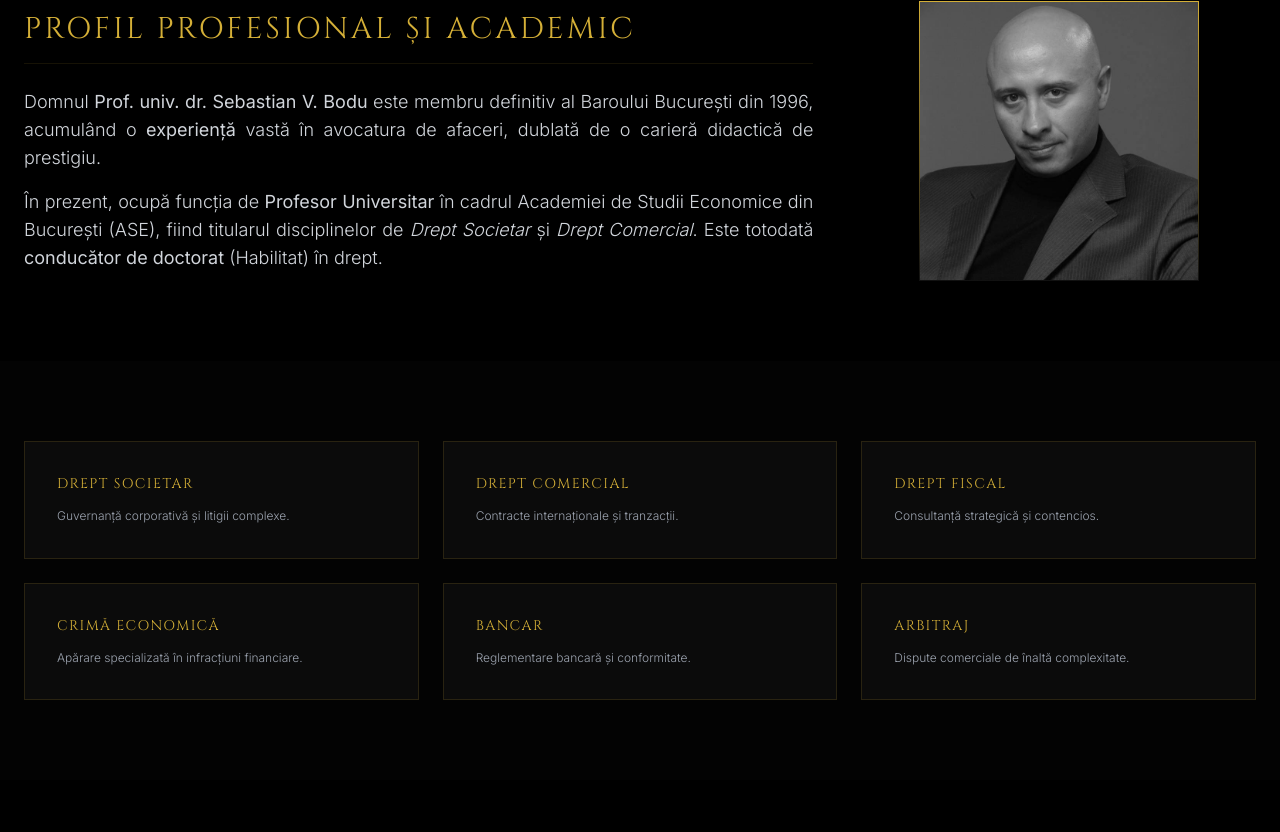
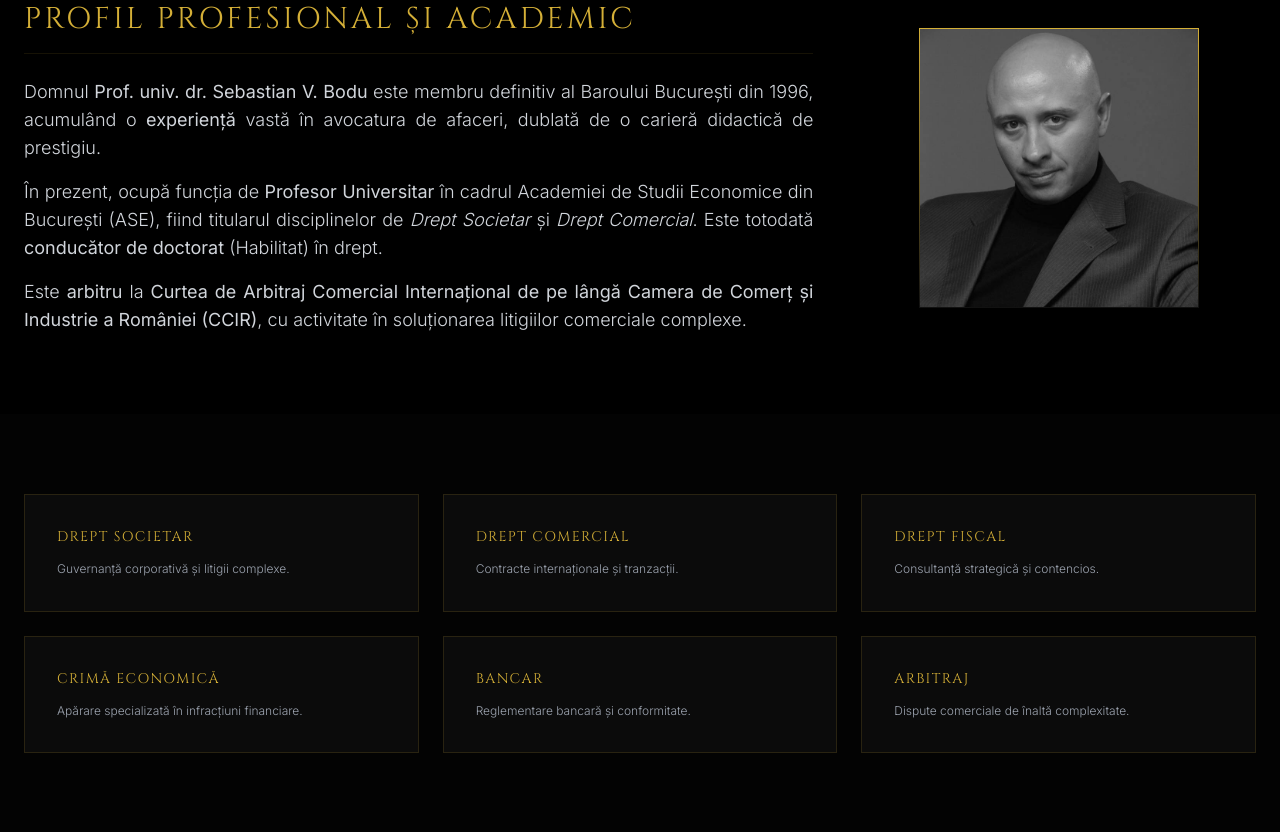
Before and after one commit to ciprianbodu/SITE-AVOCATI, a PHP site: page / in a window 1280 px wide. Shown: the part 880-1712 px from the top of the page. Run offline with PHP 8.4, Linux system fonts and the light colour scheme; some libraries are stand-ins or nearby versions.

Commit message:
Add arbitrator role at CCIR Court of International Commercial Arbitration to profile (RO + EN)

```diff
--- a/en.php
+++ b/en.php
@@ -194,6 +194,7 @@ if ($_SERVER["REQUEST_METHOD"] == "POST" && isset($_POST['trimite_contact'])) {
                 <div class="text-gray-300 leading-relaxed text-justify space-y-4 text-base md:text-lg font-light">
                     <p><strong>Prof. Dr. Sebastian V. Bodu</strong> has been a definitive member of the Bucharest Bar since 1996, amassing extensive <strong>experience</strong> in business law, coupled with a prestigious academic career.</p>
                     <p>He currently serves as a <strong>Full Professor</strong> at the Bucharest University of Economic Studies (ASE), leading courses in <em>Corporate</em> and <em>Commercial Law</em>. He is also a <strong>PhD Supervisor</strong> (Habilitated) in Law.</p>
+                    <p>He is an <strong>arbitrator</strong> at the <strong>Court of International Commercial Arbitration attached to the Chamber of Commerce and Industry of Romania (CCIR)</strong>, handling complex commercial disputes.</p>
                 </div>
             </div>
             <div class="w-full md:w-1/3 flex justify-center" data-aos="fade-left">
--- a/index.php
+++ b/index.php
@@ -194,6 +194,7 @@ if ($_SERVER["REQUEST_METHOD"] == "POST" && isset($_POST['trimite_contact'])) {
                 <div class="text-gray-300 leading-relaxed text-justify space-y-4 text-base md:text-lg font-light">
                     <p>Domnul <strong>Prof. univ. dr. Sebastian V. Bodu</strong> este membru definitiv al Baroului București din 1996, acumulând o <strong>experiență</strong> vastă în avocatura de afaceri, dublată de o carieră didactică de prestigiu.</p>
                     <p>În prezent, ocupă funcția de <strong>Profesor Universitar</strong> în cadrul Academiei de Studii Economice din București (ASE), fiind titularul disciplinelor de <em>Drept Societar</em> și <em>Drept Comercial</em>. Este totodată <strong>conducător de doctorat</strong> (Habilitat) în drept.</p>
+                    <p>Este <strong>arbitru</strong> la <strong>Curtea de Arbitraj Comercial Internațional de pe lângă Camera de Comerț și Industrie a României (CCIR)</strong>, cu activitate în soluționarea litigiilor comerciale complexe.</p>
                 </div>
             </div>
             <div class="w-full md:w-1/3 flex justify-center" data-aos="fade-left">
```
